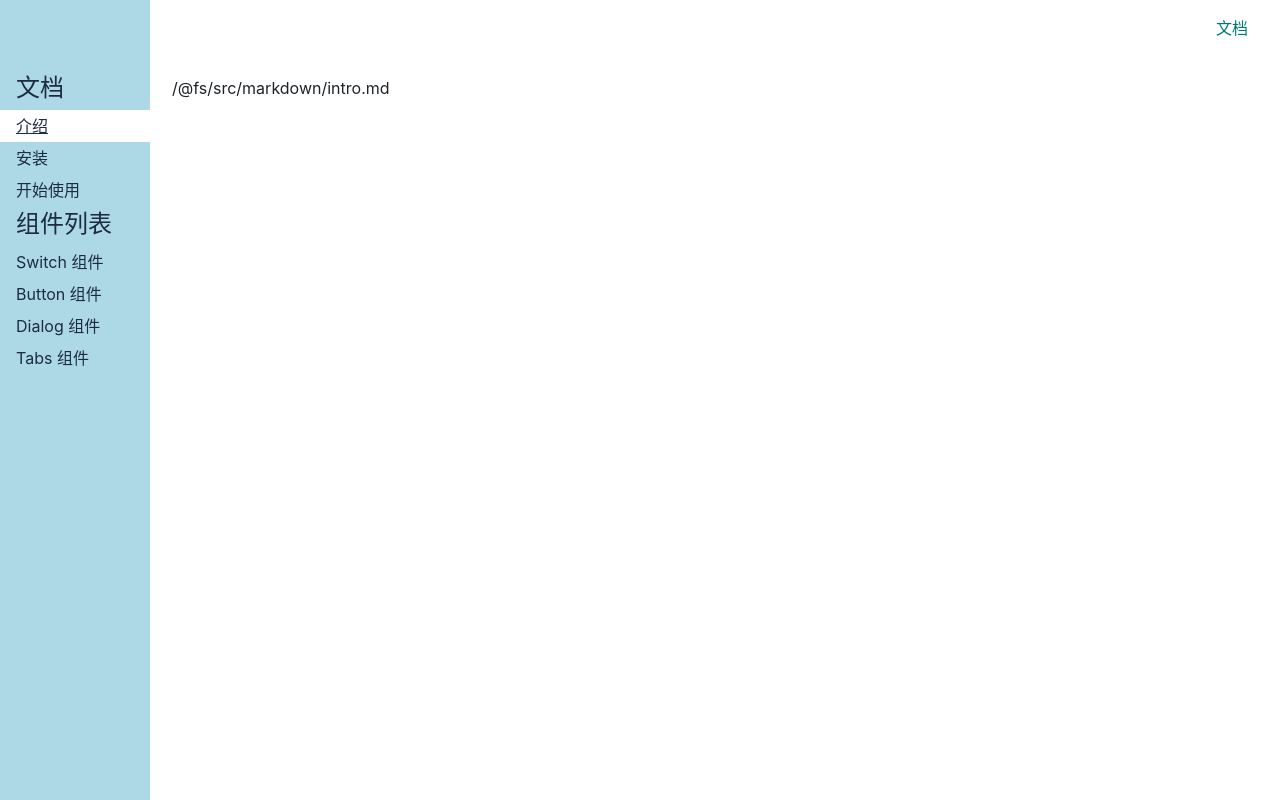
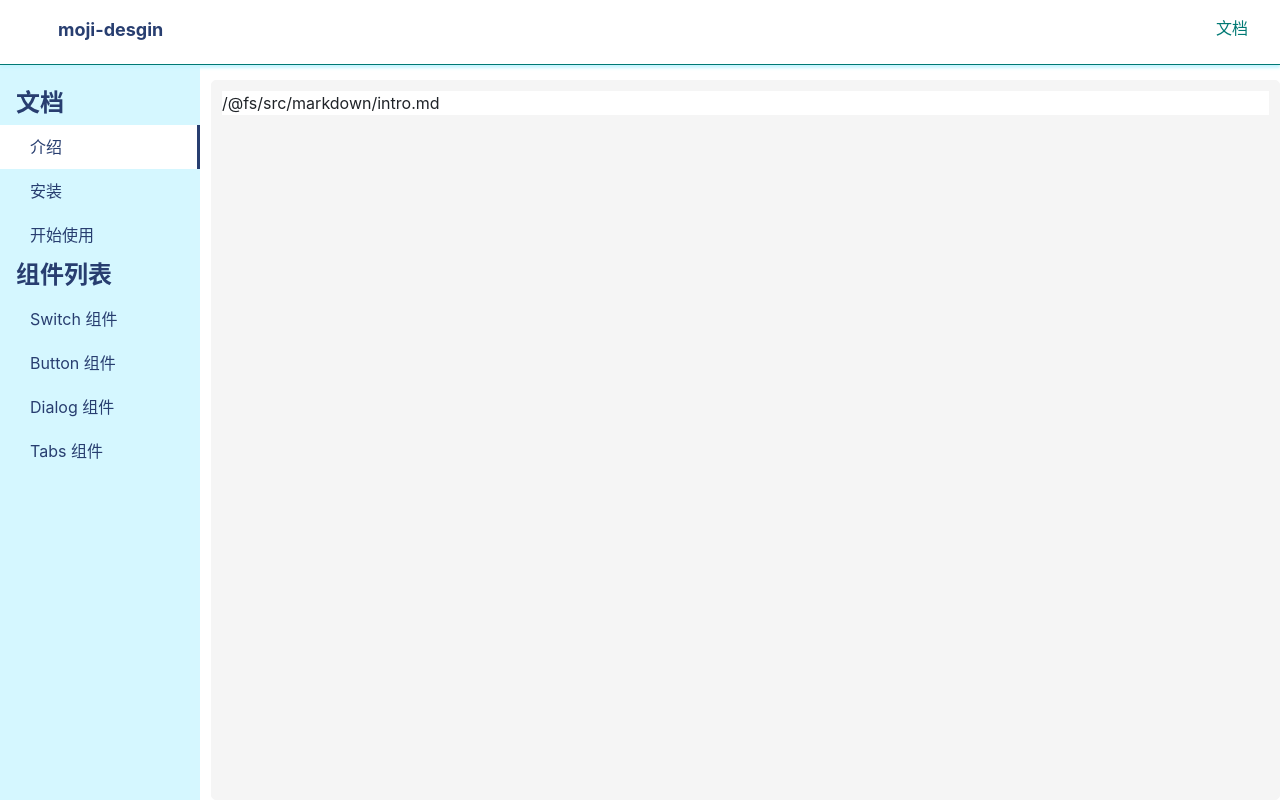
Before and after one commit to heeeyueee/moji-ui, a Vue app: page /#/doc/intro in a window 1280 px wide. Built offline with nearby package versions, Linux system fonts and the light colour scheme.

Commit message:
优化文档css

```diff
--- a/index.html
+++ b/index.html
@@ -1,16 +1,19 @@
 <!DOCTYPE html>
 <html lang="en">
+
 <head>
   <meta charset="UTF-8">
   <link rel="icon" href="/favicon.ico" />
   <meta name="viewport" content="width=device-width, initial-scale=1.0">
   <title>Vite App</title>
-  <script src="//at.alicdn.com/t/font_2358315_87fe20z7tl2.js"></script>
+  <script src="//at.alicdn.com/t/font_2358315_dzzc2vmxbh9.js"></script>
 </head>
+
 <body>
   <div id="app"></div>
   <script type="module" src="/src/main.ts"></script>
 </body>
 
-<script>var exports = {"__esModule": true};</script>
+<script>var exports = { "__esModule": true };</script>
+
 </html>
--- a/src/components/Demo.vue
+++ b/src/components/Demo.vue
@@ -54,6 +54,7 @@ $border-color: #d9d9d9;
 .demo {
   border: 1px solid $border-color;
   margin: 16px 0 32px;
+  border-radius: 6px;
   >h2 {
     font-size: 20px;
     padding: 8px 16px;
--- a/src/components/Topnav.vue
+++ b/src/components/Topnav.vue
@@ -6,6 +6,7 @@
         <svg class="icon" aria-hidden="true">
           <use xlink:href="#icon-huaban"></use>
         </svg>
+        <p>moji-desgin</p>
       </router-link>
       <ul class="menu">
         <li>
@@ -49,12 +50,17 @@ export default {
   computed: {},
   methods: {},
 };
+
+
 </script>
 
 <style lang="scss" scoped>
 //@import url()
 $color: #007974;
 .topnav {
+      border-bottom: 1px solid;
+    background: #fff;
+   box-shadow: 0 3px 3px #c6f5ff;
   color: $color;
   display: flex;
   padding: 16px;
@@ -64,12 +70,20 @@ $color: #007974;
   width: 100%;
   z-index: 20;
   > .logo {
-    max-width: 6em;
+    display: flex;
+    max-width: 15em;
     margin-right: auto;
     > svg {
       width: 32px;
       height: 32px;
     }
+    p{
+      font-size: 18px;
+      font-weight: 700;
+      margin-left: 10px;
+      color: #283e70;
+    }
+
   }
   > .menu {
     display: flex;
--- a/src/index.scss
+++ b/src/index.scss
@@ -15,14 +15,14 @@ a {
     cursor: pointer;
   }
 }
-h1,
-h2,
-h3,
-h4,
-h5,
-h6 {
-  font-weight: normal;
-}
+// h1,
+// h2,
+// h3,
+// h4,
+// h5,
+// h6 {
+//   font-weight: normal;
+// }
 body {
   font-size: 16px;
   line-height: 1.5;
--- a/src/markdown/intro.md
+++ b/src/markdown/intro.md
@@ -1,9 +1,14 @@
 # 介绍
 
-King UI 是一款基于 Vue 3 和 TypeScript 的 UI 组件库。
+   👉**Moji-UI** 是一款基于 **Vue 3** 和 **TypeScript** 的 UI 组件库。
 
-这款组件库其实是我为了总结自己这几年的技术经验而写的，全程亲手编写，尽量不采用第三方库，包括你现在看到的这个官网也几乎都是我自己写的。
+   这款组件库是本人作为练手vue3项目而编写，全程亲自编写，这个官网当然也是啦。
 
-所以如果强烈不建议你将此 UI 库用于生产环境。但如果你是抱着看源代码的目的来的，那么这个库还是值得一看的。源代码放在了 github.com/frankfang/xxxxxxx，历史提交信息非常规范，你可以按提交的顺序逐个查看；你也可以直接查看每个组件的源代码和示例，运行方法见 README.md。
+   **不建议你将此 UI 库用于生产环境。**
+
+   源代码放在了 👉[Github这里](https://github.com/heeeyueee/moji-ui)，历史提交信息非常规范，可以按照commit的顺序进行查看,也可以直接查看每个组件的源代码和示例。
+
+   具体运行方法见 README.md。
+
 
 下一节：[安装](#/doc/install)
--- a/src/views/Doc.vue
+++ b/src/views/Doc.vue
@@ -62,7 +62,7 @@ export default {
 <style lang="scss" scoped>
 $aside-index : 10;
 .router-link-active {
-  text-decoration: underline;
+  border-right: 3px solid;
 }
 .layout {
   display: flex;
@@ -84,32 +84,43 @@ $aside-index : 10;
   display: flex;
   > aside {
     flex-shrink: 0;
+    min-width: 200px;
+
   }
   > main {
+    color: #283e70;
     flex-grow: 1;
-    padding: 16px;
-    background: white;
+    // padding: 16px;
+    // background: white;
+    margin-top:20px;
+    margin-left: 55px;
+    border: 1px solid #f5f5f5;
+    width: 85vw;
+    padding: 10px;
+    background: #f5f5f5;
+    border-radius: 5px;
   }
 }
 aside {
-  background: lightblue;
-  width: 150px;
+  background: #d5f7ff;
+  color: #283e70;
+  width: 190px;
   padding: 16px 0;
   position: fixed;
   top: 0;
   left: 0;
-  padding-top: 70px;
+  padding-top: 85px;
   height: 100%;
   z-index: $aside-index;
   > h2 {
     margin-bottom: 4px;
-    padding: 0 16px;
+    padding-left: 16px;
   }
   > ol {
     > li {
       > a {
         display: block;
-        padding: 4px 16px;
+        padding: 10px 30px;
         text-decoration: none;
       }
       .router-link-active {
@@ -121,4 +132,13 @@ aside {
 main {
   overflow: auto;
 }
+@media (max-width: 500px) {
+  .content {
+    >main{
+      width: 90vw;
+      margin-left: 0px;
+    }
+  }
+
+}
 </style>
--- a/src/views/Home.vue
+++ b/src/views/Home.vue
@@ -7,7 +7,7 @@
       <div class="pore pore-03"></div>
       <div class="pore pore-04"></div>
       <div class="pore pore-05"></div>
-      <Topnav />
+      <Topnav v-if="fullWidth<1200"/>
       <div class="banner">
         <h1>Moji-UI</h1>
         <h1>Design</h1>
@@ -54,10 +54,25 @@ export default {
     Topnav,
   },
   data() {
-    return {};
+    return {
+       fullWidth:document.documentElement.clientWidth
+
+    };
   },
-  computed: {},
+  computed: {
+
+  },
   methods: {},
+  setup() {
+    const fullWidth=document.documentElement.clientWidth
+    console.log(document.documentElement);
+    console.log(fullWidth<1200);
+
+    return {
+     fullWidth
+    }
+  }
+
 };
 </script>
 
@@ -299,4 +314,5 @@ $color: #007974;
 
 
 
+
 </style>
```
Also changed, not shown: src/markdown/install.md (+2 -2 lines).
